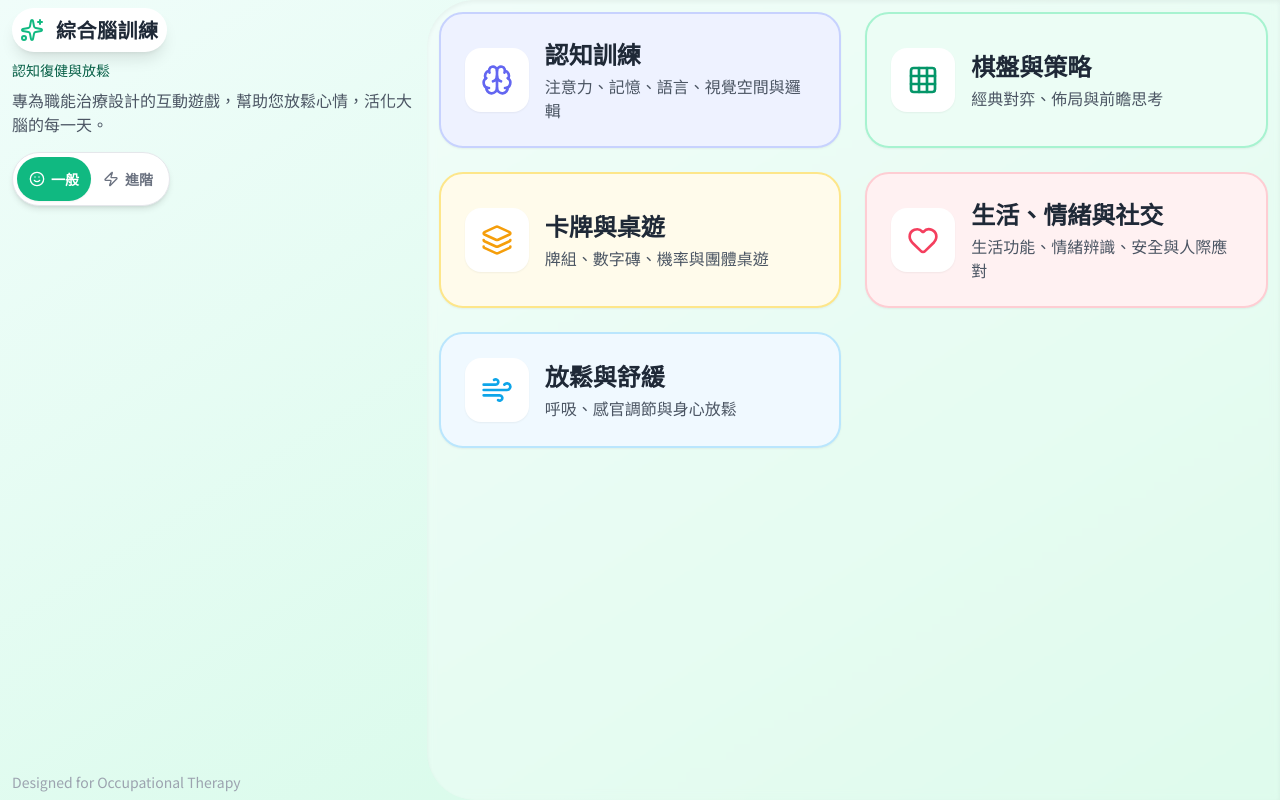
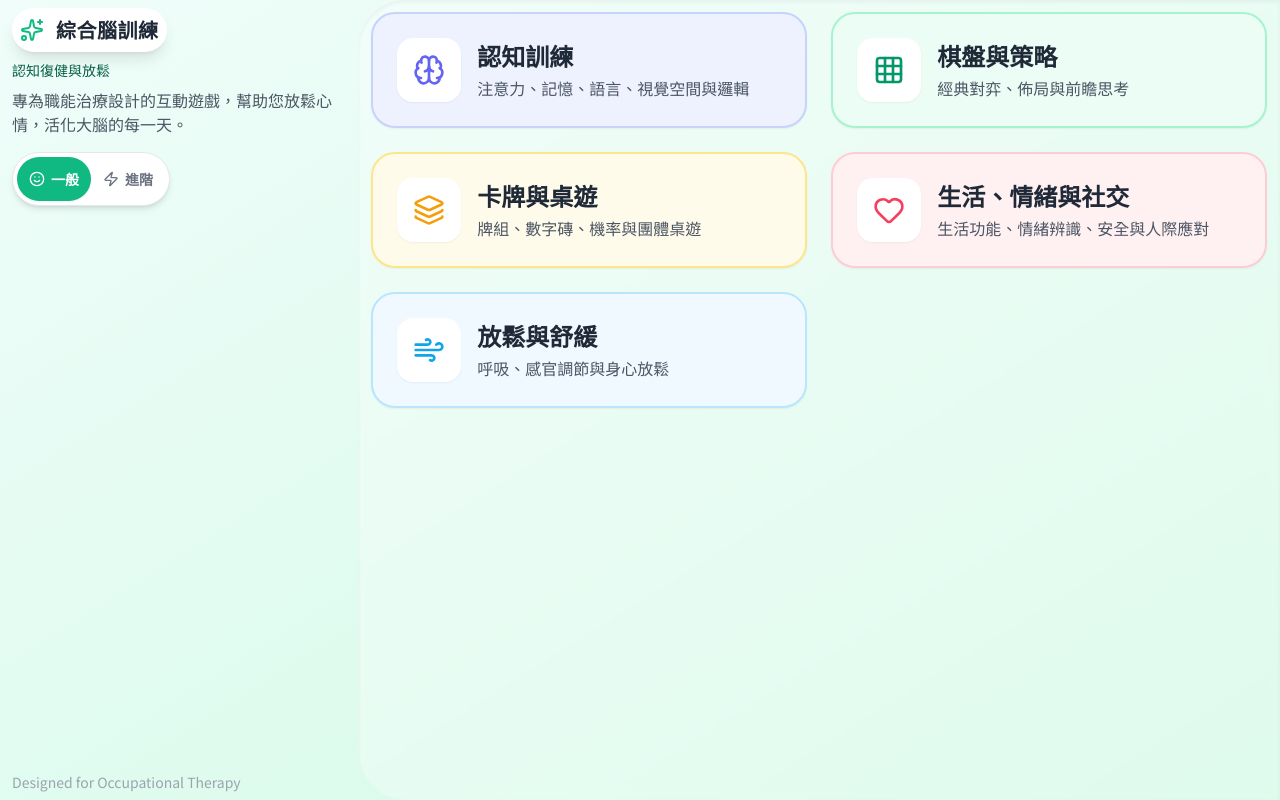
Before and after one commit to jeiwu1020/braintraining, a React (Vite) app: page / in a window 1280 px wide. Built offline with nearby package versions, Linux system fonts and the light colour scheme.

Commit message:
Widen main menu category area

```diff
--- a/index.css
+++ b/index.css
@@ -80,6 +80,16 @@
 
   .board-sidebar-layout:has(.board-sidebar-layout__feedback) {
     grid-template-rows: minmax(0, 1fr) auto;
+  }
+}
+
+@media (orientation: landscape) and (min-width: 768px) {
+  [data-main-menu-sidebar='true'] {
+    width: 28%;
+  }
+
+  [data-main-menu-cards='true'] {
+    width: 72%;
   }
 }
 
```
